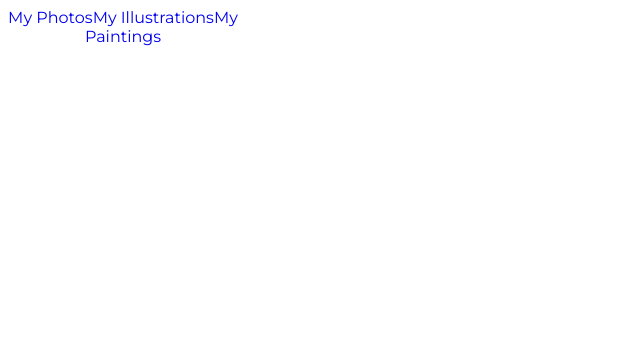
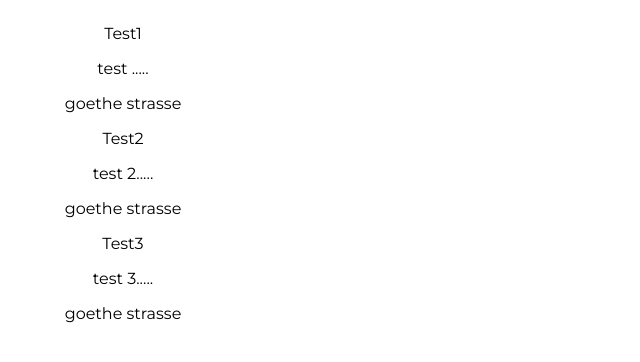
Before and after one commit to Dayasuvagiya/react-challenge, a React (Create React App) app in the folder my-app/: page / in a window 1280 px wide. Shown: the top 362 px of the page, without its empty margins (0-640 px from the left). Built offline with nearby package versions, Linux system fonts and the light colour scheme.

Commit message:
Render list component

```diff
--- a/my-app/package.json
+++ b/my-app/package.json
@@ -9,7 +9,6 @@
     "axios": "^0.21.4",
     "react": "^17.0.2",
     "react-dom": "^17.0.2",
-    "react-scripts": "4.0.3",
     "web-vitals": "^1.1.2"
   },
   "scripts": {
@@ -35,5 +34,8 @@
       "last 1 firefox version",
       "last 1 safari version"
     ]
+  },
+  "devDependencies": {
+    "react-scripts": "^5.0.1"
   }
 }
--- a/my-app/src/App.js
+++ b/my-app/src/App.js
@@ -1,11 +1,14 @@
 import css from './App.module.css';
-import Sidebar from "./components/Sidebar";
-
+//import Sidebar from "./components/Sidebar";
+//import NavBarForm from "./components/NavBarForm";
+import BookList from './BookList';
 function App() {
   return (
     <div className={css.App}>
       {/* Add your components here */}
-      <Sidebar />
+      {/* <Sidebar />
+      <NavBarForm /> */}
+      <BookList />
     </div>
   );
 }
--- /dev/null
+++ b/my-app/src/BookList.js
@@ -0,0 +1,46 @@
+import css from './App.module.css';
+import Sidebar from "./components/Sidebar";
+import NavBarForm from "./components/NavBarForm";
+
+const books = [
+  {
+    id: 1,
+    title: 'Test1',
+    description: 'test .....'
+  },
+  {
+    id: 2,
+    title: 'Test2',
+    description: 'test 2.....'
+  },
+  {
+    id: 3,
+    title: 'Test3',
+    description: 'test 3.....'
+  }
+]
+
+function Book({ book, address }){
+return (
+    <div>
+      <p>{book.title}</p>
+      <p>{book.description}</p>
+      <p>{address}</p>
+    </div>
+    )
+}
+
+function BookList(){
+  return (
+    <div>
+      { books.map((bookl) => (
+        <div>
+          <Book book={bookl} address="goethe strasse" />
+        </div>
+      )
+      )}
+    </div>
+  );
+}
+
+export default BookList;
--- /dev/null
+++ b/my-app/src/components/NavBarForm.js
@@ -0,0 +1,31 @@
+import React, { Component } from 'react'
+import css from './css/NavBarForm.module.css';// import css from './NavBarForm.module.css';
+
+export class NavBarForm extends Component {
+
+constructor(props) {
+  super(props)
+
+  this.state = {
+     isLoggedIn: true
+  }
+}
+
+
+handleClick = () => {
+    this.setState =({
+      isLoggedIn: false,
+    });
+}
+
+  render() {
+    return (
+      <div className={css.NavBar}>
+        <h1>My Gellery</h1>
+        <button isLoggedIn={this.state.isLoggedIn}>LogIn</button>
+      </div>
+    )
+  }
+}
+
+export default NavBarForm
--- a/my-app/src/components/css/Content.module.css
+++ b/my-app/src/components/css/Content.module.css
@@ -1,3 +1,5 @@
+
+
 .SearchItem {
     display: flex;
     flex-direction: column;
```
Also changed, not shown: my-app/src/components/css/NavBarSimple.module.css (line endings or trailing spaces), 2 other files (tests, documents, lock files or other folders).
